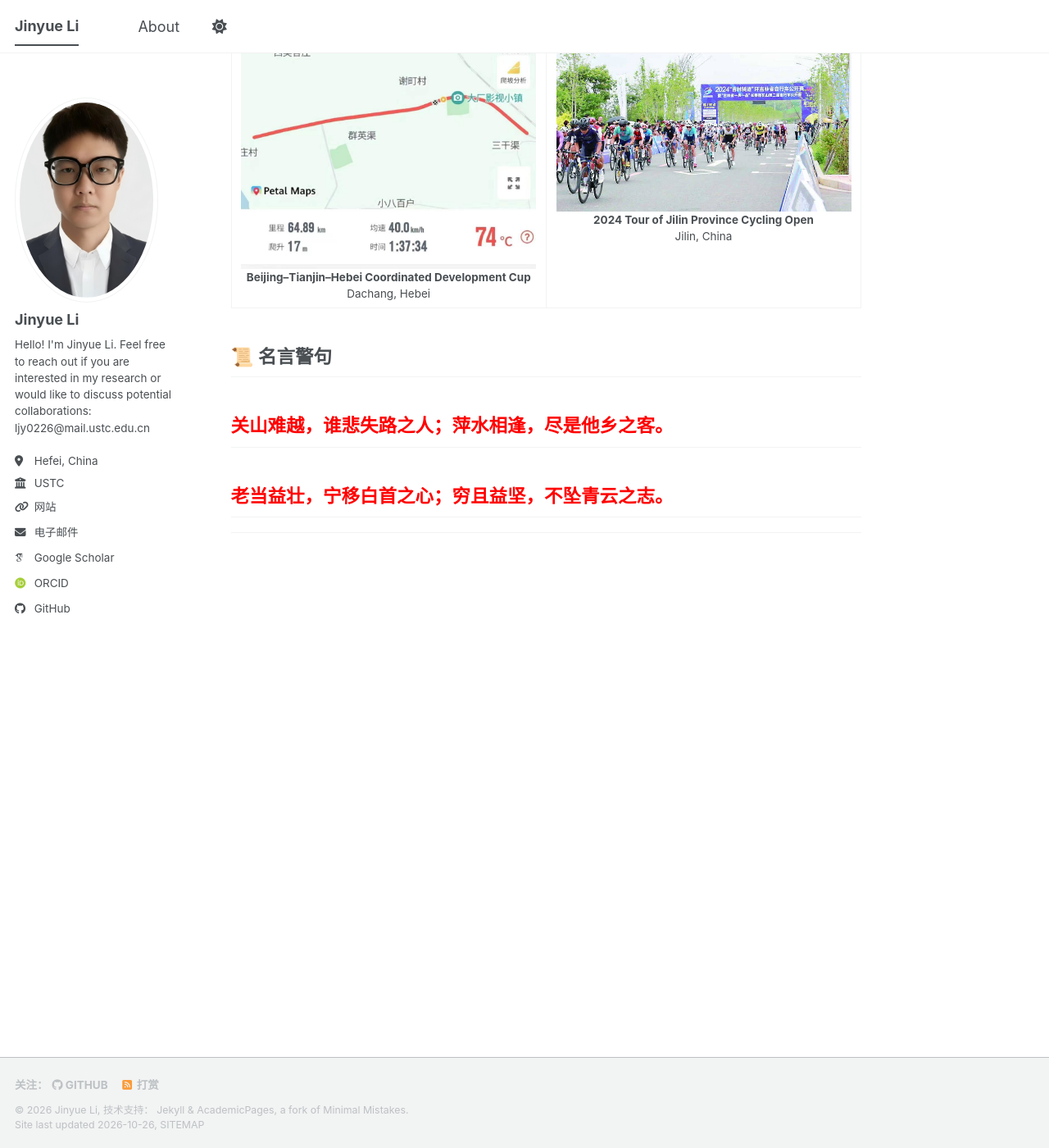
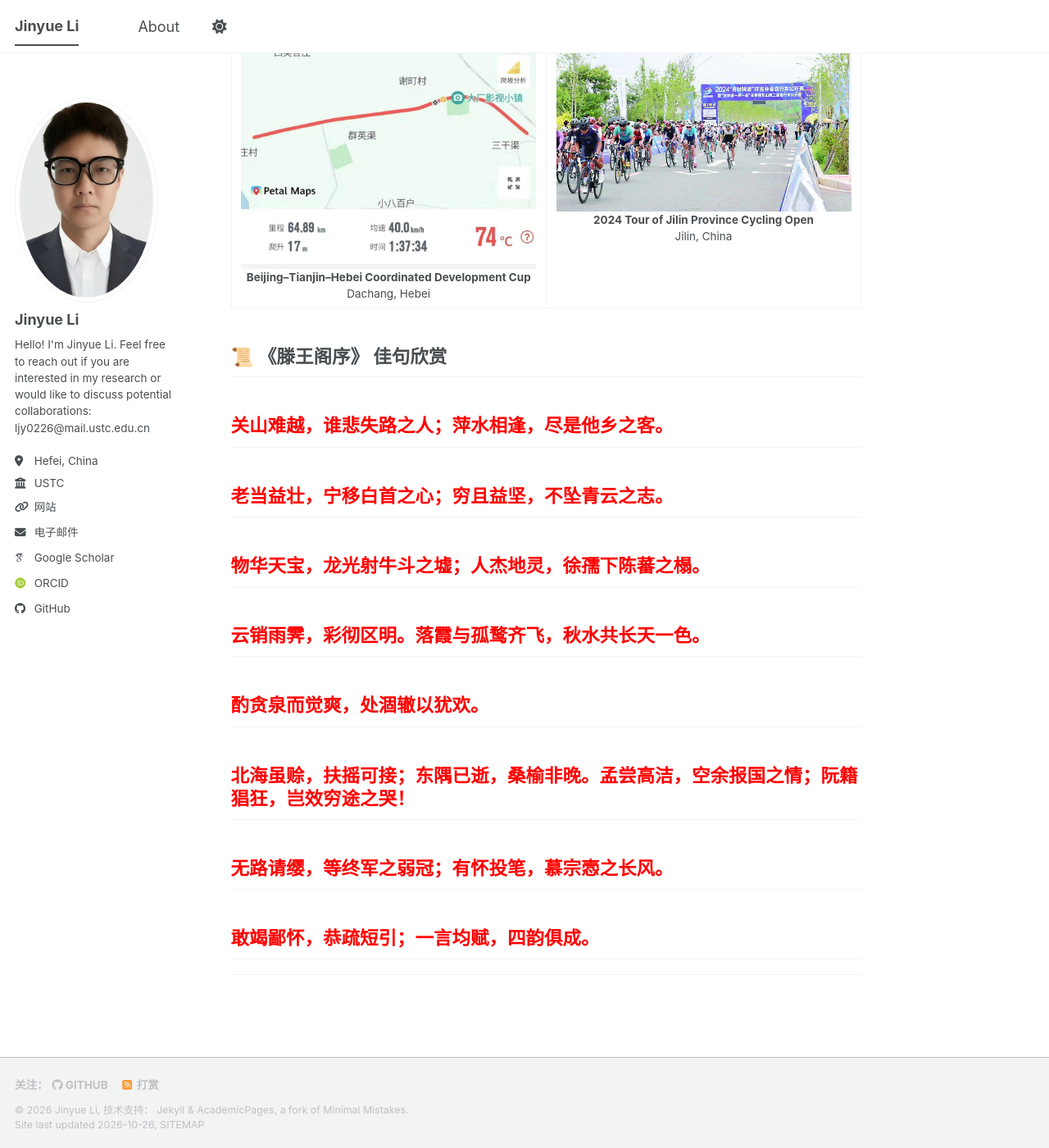
Before and after one commit to jylEcho/jylEcho.github.io, a Jekyll site: the page built from _pages/about.md, in a window 1280 px wide and 1400 px high, scrolled down 3709 px. Shown: the whole window at 82% size. Built offline with Jekyll 4.4.1, drawn with Linux system fonts in a browser that asks for light colours; some web fonts are replaced; a script bundle is joined from its source files by our own code; library files that are not in the unit come from our copies; comment, search, counter and statistics services are not loaded.

Commit message:
Update about.md

```diff
--- a/_pages/about.md
+++ b/_pages/about.md
@@ -140,9 +140,22 @@ I have participated in several competitive road cycling events, including:
   </tr>
 </table>
 
-## 📜 名言警句
+## 📜 《滕王阁序》 佳句欣赏
 
 ## <span style="color: red; font-weight: bold; font-family: KaiTi, STKaiti, '楷体', serif;">关山难越，谁悲失路之人；萍水相逢，尽是他乡之客。</span>
 
 ## <span style="color: red; font-weight: bold; font-family: KaiTi, STKaiti, '楷体', serif;">老当益壮，宁移白首之心；穷且益坚，不坠青云之志。</span>
+
+## <span style="color: red; font-weight: bold; font-family: KaiTi, STKaiti, '楷体', serif;">物华天宝，龙光射牛斗之墟；人杰地灵，徐孺下陈蕃之榻。</span>
+
+## <span style="color: red; font-weight: bold; font-family: KaiTi, STKaiti, '楷体', serif;">云销雨霁，彩彻区明。落霞与孤鹜齐飞，秋水共长天一色。</span>
+
+## <span style="color: red; font-weight: bold; font-family: KaiTi, STKaiti, '楷体', serif;">酌贪泉而觉爽，处涸辙以犹欢。</span>
+
+## <span style="color: red; font-weight: bold; font-family: KaiTi, STKaiti, '楷体', serif;">北海虽赊，扶摇可接；东隅已逝，桑榆非晚。孟尝高洁，空余报国之情；阮籍猖狂，岂效穷途之哭！</span>
+
+## <span style="color: red; font-weight: bold; font-family: KaiTi, STKaiti, '楷体', serif;">无路请缨，等终军之弱冠；有怀投笔，慕宗悫之长风。</span>
+
+## <span style="color: red; font-weight: bold; font-family: KaiTi, STKaiti, '楷体', serif;">敢竭鄙怀，恭疏短引；一言均赋，四韵俱成。</span>
+
 ---
```
